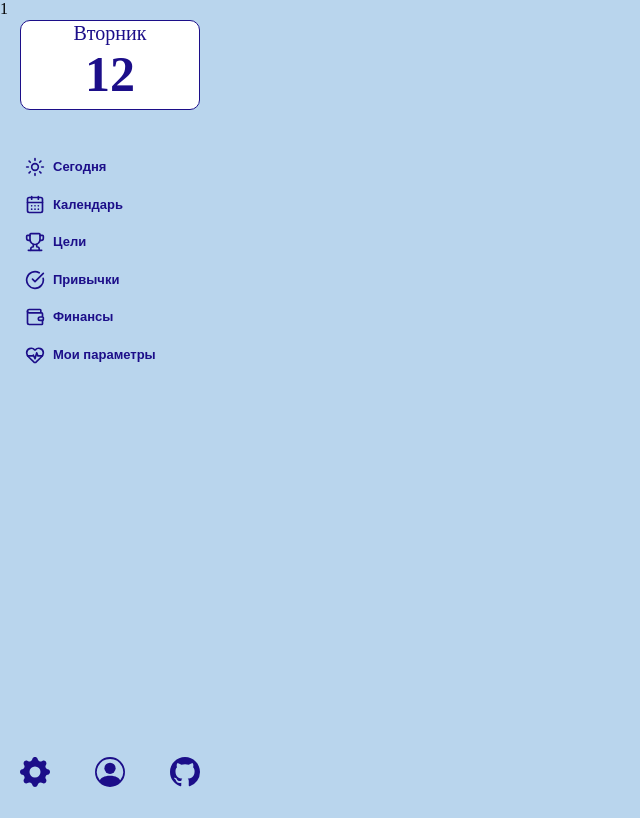
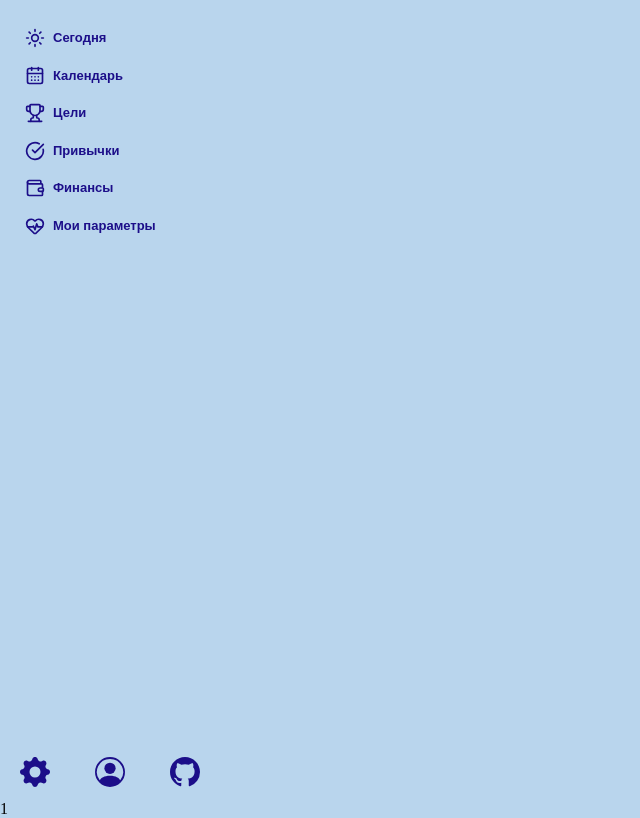
Before and after one commit to Glebess/better-every-day-app, a React (Vite) app: page / in a window 1280 px wide. Shown: the whole page, without its empty margins (0-640 px from the left). Built offline with nearby package versions, Linux system fonts and the light colour scheme.

Commit message:
удален позатель дня из header

```diff
--- a/src/components/header/Header.jsx
+++ b/src/components/header/Header.jsx
@@ -1,25 +1,9 @@
-import { useState } from 'react'
 import styles from './Header.module.css'
 import HeaderButtonList from './HeaderButtonList'
 const Header = () => {
-	const date = new Date()
-	const days = [
-		'Воскресенье',
-		'Понедельник',
-		'Вторник',
-		'Среда',
-		'Четверг',
-		'Пятница',
-		'Суббота',
-	]
-
-	const [timeNow, setTimeNow] = useState({
-		dayName: days[date.getDay()],
-		day: date.getDate(),
-	})
 	return (
 		<header className={styles.header}>
-			<HeaderButtonList timeNow={timeNow} />
+			<HeaderButtonList />
 		</header>
 	)
 }
--- a/src/components/header/Header.module.css
+++ b/src/components/header/Header.module.css
@@ -1,8 +1,8 @@
 .header {
 	min-width: 200px;
 	width: 100px;
-	height: 100%;
-	position: fixed;
+	height: 100vh;
+	position: sticky;
 }
 
 .div_button_list_container {
--- a/src/components/header/HeaderButtonList.jsx
+++ b/src/components/header/HeaderButtonList.jsx
@@ -10,16 +10,9 @@ import {
 import Button from '..//..//UI/Button'
 import styles from './Header.module.css'
 
-const HeaderButtonList = (props) => {
-	const { timeNow } = props
+const HeaderButtonList = () => {
 	return (
 		<div className={styles.div_button_list_container}>
-			<div className={styles.time_panel}>
-				<div>
-					<span>{timeNow.dayName}</span>
-				</div>
-				<p>{timeNow.day}</p>
-			</div>
 			<div className={styles.actions_panel}>
 				<Button>
 					<Sun />
```
